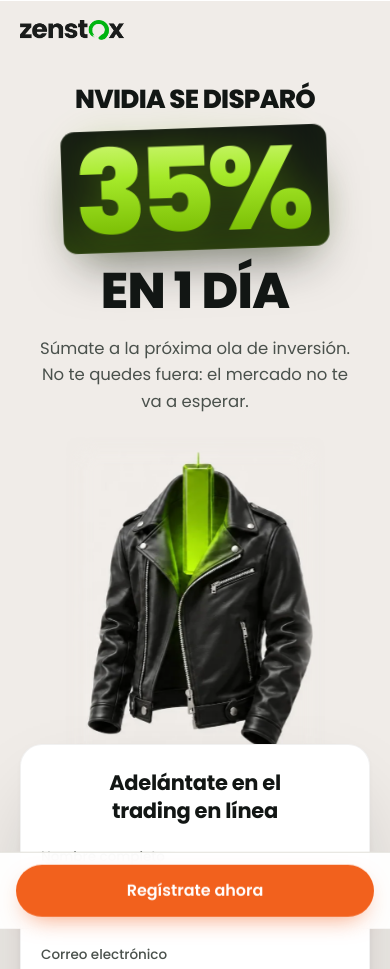
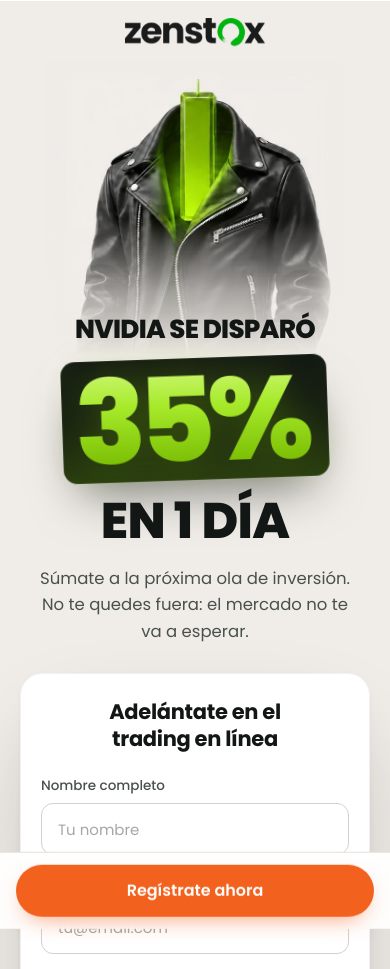
Before and after one commit to chr1srusevv/lp-nvd, a plain HTML site: page index.html in a window 390 px wide. Shown: the top 969 px of the page. Drawn offline with Linux system fonts and the light colour scheme.

Commit message:
Mobile hero: jacket behind the headline, centered larger logo
- Mobile only: the jacket cut-out sits behind the headline and rises above
  it (candle + collar visible), lower half fades out so the text stays
  readable; it no longer sits between the copy and the form.
- Mobile only: Zenstox logo centered and enlarged (140px), header 64px.

Co-Authored-By: Claude Opus 5.5 <noreply@anthropic.com>

```diff
--- a/style.css
+++ b/style.css
@@ -554,17 +554,24 @@ mark { background: none; color: inherit; }
   :root { --gutter: 20px; --section: 72px; }
   body { font-size: 15px; }
   html { scroll-padding-top: 72px; }
-  .site-header__inner { height: 60px; }
-  .logo img { width: 104px; }
+  .site-header__inner { height: 64px; justify-content: center; }
+  .logo img { width: 140px; }
   .btn--sm { --h: 38px; padding: 0 16px; font-size: 13px; }
 
-  .hero { margin-top: -60px; padding-top: 60px; }
+  .hero { margin-top: -64px; padding-top: 64px; }
   .hero__art { display: none; }
-  .hero__inner { flex-direction: column; align-items: stretch; min-height: 0; gap: 28px; padding-block: 24px 48px; text-align: center; }
+  .hero__inner { flex-direction: column; align-items: stretch; min-height: 0; gap: 28px; padding-block: 250px 48px; text-align: center; }
   .hero__copy { display: contents; }
-  .h1 { order: 1; align-items: center; }
-  .hero__lead { order: 2; margin: -8px auto 0; max-width: 330px; font-size: 16.5px; }
-  .hero__art-m { display: block; order: 3; width: 74%; max-width: 300px; margin: -6px auto -64px; mix-blend-mode: multiply; }
+  .h1 { order: 1; align-items: center; position: relative; z-index: 1; }
+  .hero__lead { order: 2; margin: -8px auto 0; max-width: 330px; font-size: 16.5px; position: relative; z-index: 1; }
+  /* mobile: jacket sits behind the headline and rises above it; lower half fades out so the headline stays readable */
+  .hero__art-m {
+    display: block; position: absolute; z-index: 0; top: -4px; left: 50%;
+    width: 300px; max-width: none; margin: 0; transform: translateX(-50%);
+    -webkit-mask-image: linear-gradient(to bottom, #000 40%, rgba(0,0,0,.35) 58%, transparent 74%);
+    mask-image: linear-gradient(to bottom, #000 40%, rgba(0,0,0,.35) 58%, transparent 74%);
+    pointer-events: none;
+  }
   .form { order: 4; z-index: 1; width: 100%; padding: 24px 20px; border-radius: 22px; text-align: left; }
   .checks { order: 5; align-self: center; text-align: left; margin-top: -4px; }
   .checks li { font-size: 14px; }
```
